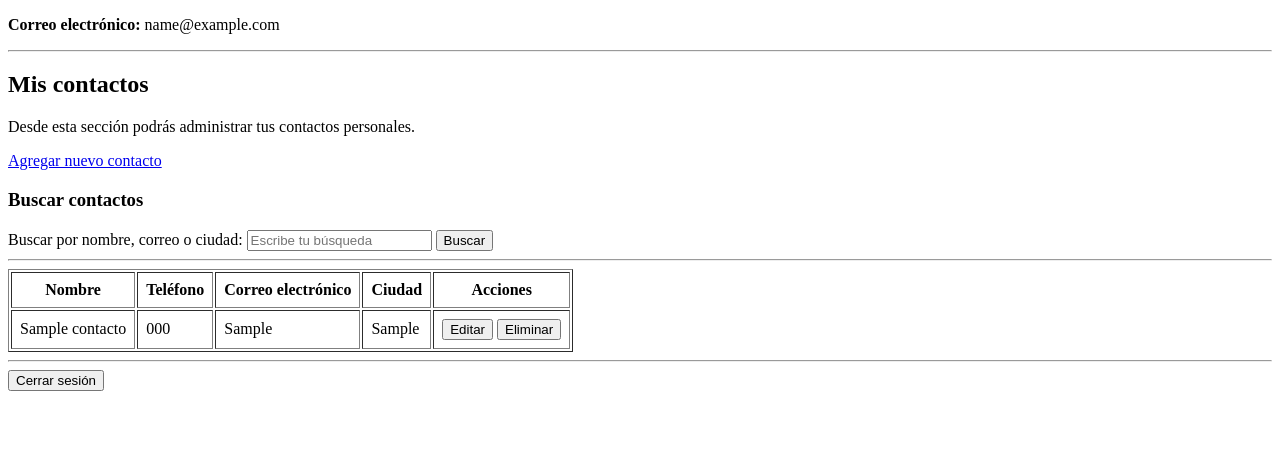
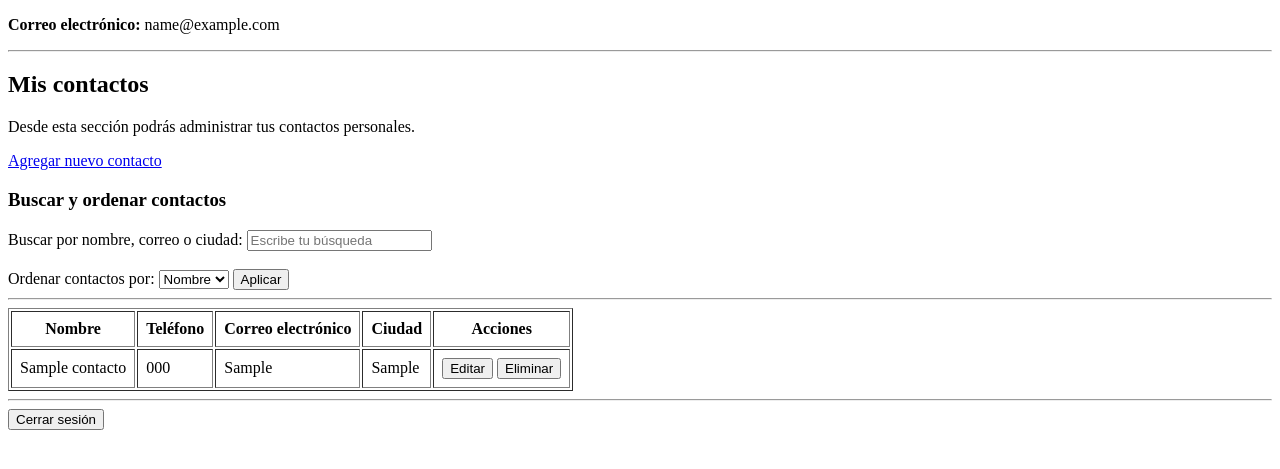
Before and after one commit to mksijn/agenda_contactos, a PHP site: page / in a window 1280 px wide. Shown: the part 152-621 px from the top of the page. Run offline with PHP 8.4, Linux system fonts and the light colour scheme; the visitor is signed in with stand-in values (Sample User, id 1); tables that the repository leaves empty hold one stand-in row (values such as "Sample post"); a stand-in replaces the project's code that opens the database connection.

Commit message:
Implementar ordenamiento de contactos por nombre y ciudad

```diff
--- a/index.php
+++ b/index.php
@@ -40,12 +40,37 @@ if (empty($_SESSION["csrf_eliminar"])) {
 // MEJORA A: BUSQUEDA DE CONTACTOS
 // ========================================
 
-// Obtener el texto ingresado en el formulario de búsqueda
+// Obtener el texto ingresado en el buscador
 $busqueda = "";
 
 if (isset($_GET["buscar"]) && is_string($_GET["buscar"])) {
     $busqueda = trim($_GET["buscar"]);
 }
+
+// ========================================
+// MEJORA B: ORDENAMIENTO DE CONTACTOS
+// ========================================
+
+// Definir los campos permitidos para ordenar
+$ordenes_permitidos = [
+    "nombre" => "nombre",
+    "ciudad" => "ciudad"
+];
+
+// El orden predeterminado será por nombre
+$orden = "nombre";
+
+// Comprobar la opción seleccionada por el usuario
+if (
+    isset($_GET["orden"]) &&
+    is_string($_GET["orden"]) &&
+    array_key_exists($_GET["orden"], $ordenes_permitidos)
+) {
+    $orden = $_GET["orden"];
+}
+
+// Utilizar exclusivamente un campo permitido
+$columna_orden = $ordenes_permitidos[$orden];
 
 // ========================================
 // CONSULTAR LOS CONTACTOS DEL USUARIO
@@ -61,7 +86,7 @@ try {
             FROM contactos
             WHERE id_usuario = :id_usuario";
 
-    // Si se ingresó un texto, buscar en tres campos
+    // Aplicar la búsqueda cuando exista texto ingresado
     if ($busqueda !== "") {
 
         $sql .= " AND (
@@ -71,8 +96,9 @@ try {
                   )";
     }
 
-    // Mantener el orden alfabético por nombre
-    $sql .= " ORDER BY nombre ASC";
+    // Ordenar según la opción seleccionada
+    // La columna procede de una lista de valores permitidos
+    $sql .= " ORDER BY $columna_orden ASC, nombre ASC, id ASC";
 
     // Preparar la consulta
     $consulta = $conexion->prepare($sql);
@@ -84,10 +110,9 @@ try {
         PDO::PARAM_INT
     );
 
-    // Asociar los valores de búsqueda cuando corresponda
+    // Asociar los valores del buscador
     if ($busqueda !== "") {
 
-        // Los porcentajes permiten encontrar coincidencias parciales
         $texto_busqueda = "%" . $busqueda . "%";
 
         $consulta->bindValue(
@@ -173,13 +198,14 @@ try {
     </p>
 
     <!-- ========================================
-         MEJORA A: FORMULARIO DE BUSQUEDA
+         MEJORAS A Y B: BUSQUEDA Y ORDENAMIENTO
          ======================================== -->
 
-    <h3>Buscar contactos</h3>
+    <h3>Buscar y ordenar contactos</h3>
 
     <form action="index.php" method="GET">
 
+        <!-- Campo de búsqueda -->
         <label for="buscar">
             Buscar por nombre, correo o ciudad:
         </label>
@@ -197,14 +223,39 @@ try {
             ) ?>"
         >
 
+        <br><br>
+
+        <!-- Selector de ordenamiento -->
+        <label for="orden">
+            Ordenar contactos por:
+        </label>
+
+        <select id="orden" name="orden">
+
+            <option
+                value="nombre"
+                <?= $orden === "nombre" ? "selected" : "" ?>
+            >
+                Nombre
+            </option>
+
+            <option
+                value="ciudad"
+                <?= $orden === "ciudad" ? "selected" : "" ?>
+            >
+                Ciudad
+            </option>
+
+        </select>
+
         <button type="submit">
-            Buscar
+            Aplicar
         </button>
 
-        <!-- Permitir mostrar nuevamente todos los contactos -->
+        <!-- Limpiar búsqueda conservando el orden seleccionado -->
         <?php if ($busqueda !== ""): ?>
 
-            <a href="index.php">
+            <a href="index.php?orden=<?= urlencode($orden) ?>">
                 Limpiar búsqueda
             </a>
 
@@ -241,7 +292,7 @@ try {
             ) ?>
         </p>
 
-    <!-- Mostrar mensaje cuando no hay resultados -->
+    <!-- Mostrar mensaje cuando no hay contactos -->
     <?php elseif (empty($contactos)): ?>
 
         <?php if ($busqueda !== ""): ?>
@@ -312,10 +363,10 @@ try {
                             ) ?>
                         </td>
 
-                        <!-- Acciones del contacto -->
+                        <!-- Acciones disponibles para cada contacto -->
                         <td>
 
-                            <!-- Formulario para editar -->
+                            <!-- Editar contacto -->
                             <form
                                 action="editar_contacto.php"
                                 method="GET"
@@ -334,7 +385,7 @@ try {
 
                             </form>
 
-                            <!-- Formulario para eliminar -->
+                            <!-- Eliminar contacto -->
                             <form
                                 action="eliminar_contacto.php"
                                 method="POST"
```
